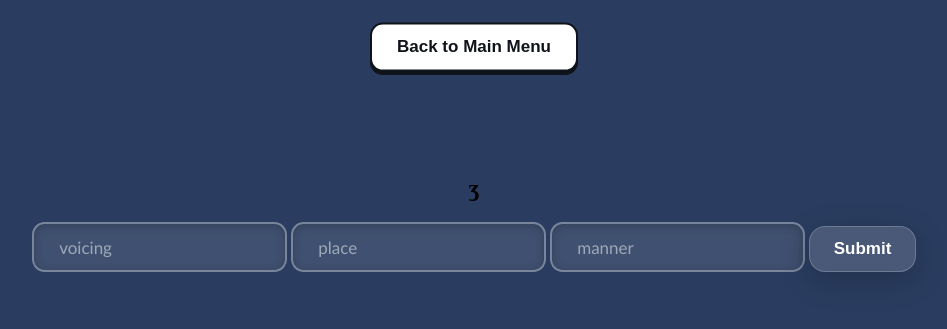
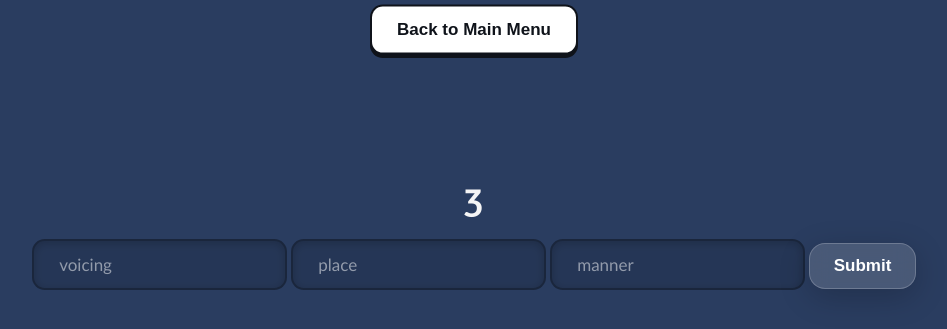
Before and after one commit to ScribeE-coder/IPA-Study-Tool, a website: page symbol-quiz.html in a window 1280 px wide. Shown: the part 243-572 px from the top of the page, without its empty margins (166-1113 px from the left). Drawn offline with Linux system fonts and the light colour scheme.

Commit message:
some design changes for accessibility

```diff
--- a/style.css
+++ b/style.css
@@ -146,8 +146,8 @@ h1{
 }
 
 input[type="text"] {
-  background: rgba(255, 255, 255, 0.1);
-  border: 2px solid rgba(255, 255, 255, 0.3);
+  background: rgba(0, 0, 0, 0.1);
+  border: 2px solid rgba(0, 0, 0, 0.3);
   border-radius: 0.75em;
   padding: 0.75em 1.5em;
   color: whitesmoke;
@@ -162,7 +162,7 @@ input[type="text"] {
 
 input[type="text"]:focus {
   border-color: #667eea;
-  background: rgba(255, 255, 255, 0.15);
+  background: rgba(255, 255, 255, 0.15);;
   box-shadow: 0 0 20px rgba(102, 126, 235, 0.3), inset 0 2px 10px rgba(0, 0, 0, 0.2);
   transform: scale(1.02);
 }
@@ -180,3 +180,10 @@ label {
   display: block;
   margin-bottom: 8px;
 }
+
+h2 {
+    color: whitesmoke;
+    font-family: 'Gill Sans', 'Gill Sans MT', Calibri, 'Trebuchet MS', sans-serif;
+    font-size: 40px;
+    margin-bottom: 20px;
+}
```
